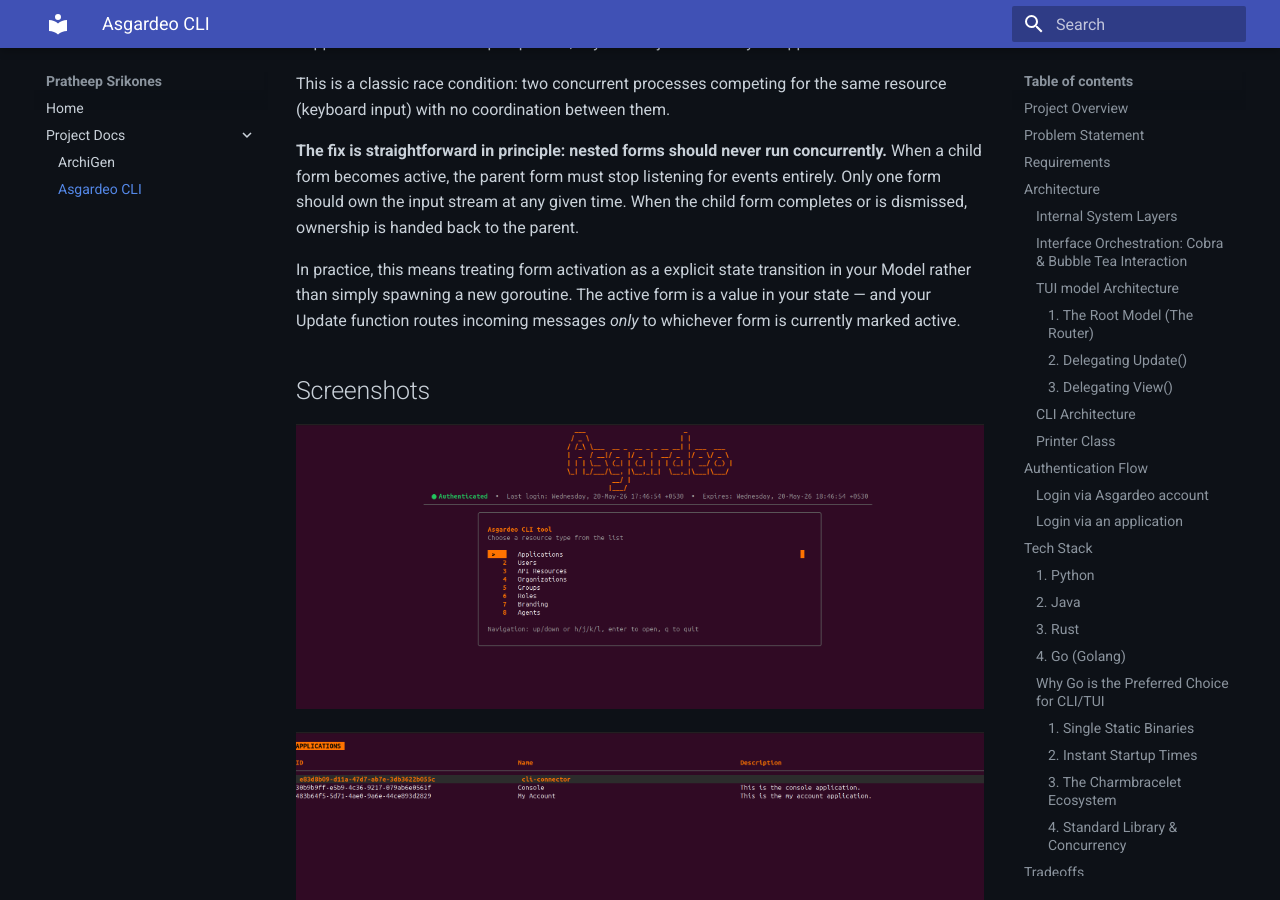
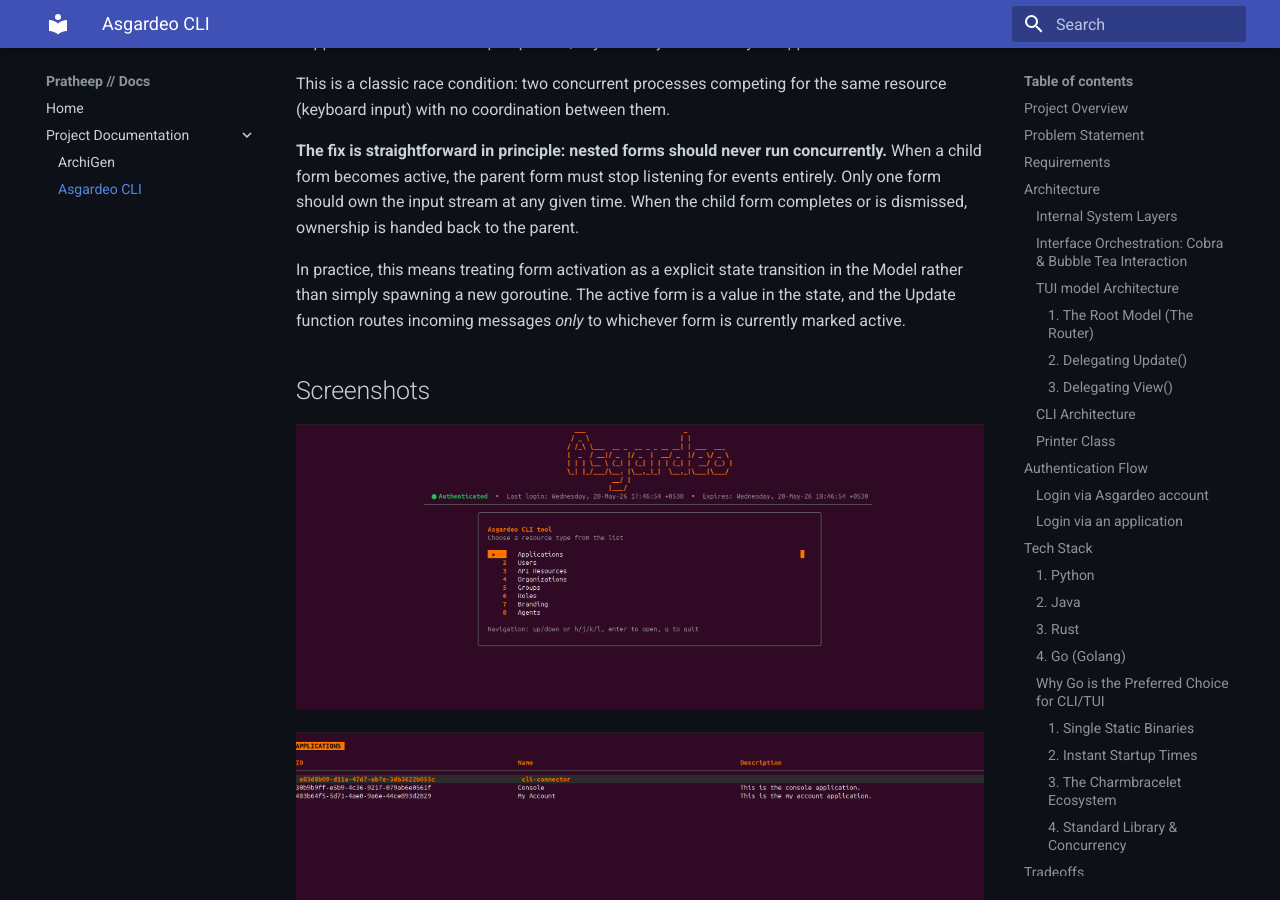
Before and after one commit to Pratheep-Srikones/project-docs, an MkDocs documentation site: the page built from docs/Asgardeo_CLI.md, in a window 1280 px wide and 900 px high, scrolled down 11643 px. Built offline with MkDocs 1.6.1 and Material for MkDocs 9.7.7, drawn with Linux system fonts in a browser that asks for light colours; some of the changed text lies outside the part shown.

Commit message:
chore: chang ename

```diff
--- a/docs/Asgardeo_CLI.md
+++ b/docs/Asgardeo_CLI.md
@@ -58,7 +58,7 @@
 The `RootModel` holds the global state (like configuration, session tokens, and the currently active sub-view). It acts as the traffic cop for the application.
 
 - **State Tracking:** It keeps a property like `activeView` (an enum mapping to `Home`, `AppList`, `UserList`).
-- **Holding Sub-Models:** It stores instances of your sub-models (e.g., `appModel`, `userModel`) as fields within its own struct.
+- **Holding Sub-Models:** It stores instances of the sub-models (e.g., `appModel`, `userModel`) as fields within its own struct.
 
 #### 2. Delegating `Update()`
 
@@ -212,7 +212,7 @@
 
 **The fix is straightforward in principle: nested forms should never run concurrently.** When a child form becomes active, the parent form must stop listening for events entirely. Only one form should own the input stream at any given time. When the child form completes or is dismissed, ownership is handed back to the parent.
 
-In practice, this means treating form activation as a explicit state transition in your Model rather than simply spawning a new goroutine. The active form is a value in your state — and your Update function routes incoming messages _only_ to whichever form is currently marked active.
+In practice, this means treating form activation as a explicit state transition in the Model rather than simply spawning a new goroutine. The active form is a value in the state, and the Update function routes incoming messages _only_ to whichever form is currently marked active.
 
 ## Screenshots
 
--- a/mkdocs.yml
+++ b/mkdocs.yml
@@ -1,4 +1,4 @@
-site_name: Pratheep Srikones
+site_name: Pratheep // Docs
 
 theme:
   name: material
@@ -12,7 +12,7 @@
 
 nav:
   - Home: index.md
-  - Project Docs:
+  - Project Documentation:
     - ArchiGen: Archigen.md
     - Asgardeo CLI: Asgardeo_CLI.md
 
```
